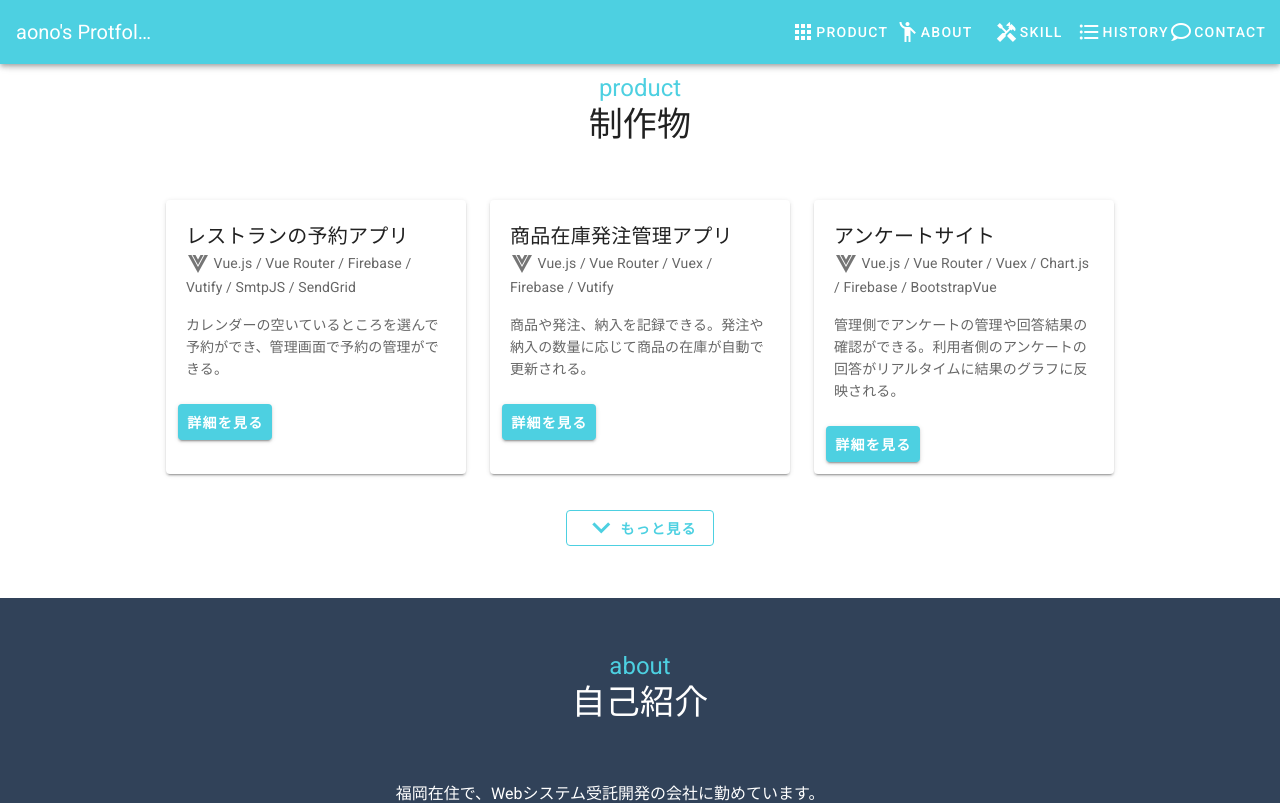
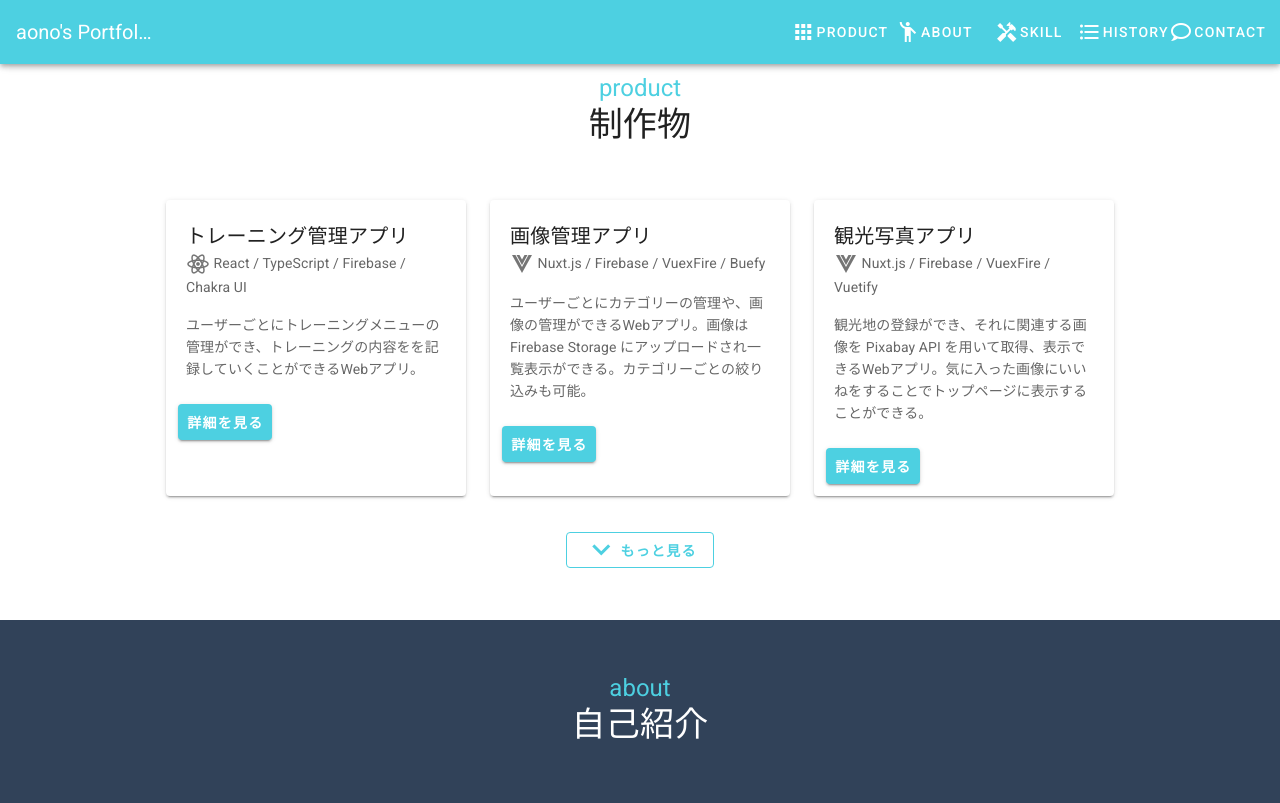
Before and after one commit to t-aono/aonos-portfolio, a Vue app: page / in a window 1280 px wide. Shown: the top 803 px of the page. Built offline with nearby package versions, Linux system fonts and the light colour scheme; what vue-plugin-load-script would draw is missing.

Commit message:
update notion url

```diff
--- a/src/components/Header.vue
+++ b/src/components/Header.vue
@@ -1,7 +1,7 @@
 <template>
   <v-app-bar fixed color="cyan lighten-2" class="white--text">
 
-    <v-app-bar-title>aono's Protfolio</v-app-bar-title>
+    <v-app-bar-title>aono's Portfolio</v-app-bar-title>
 
     <v-row class="d-none d-md-flex">
       <v-spacer></v-spacer>
--- a/src/components/Product.vue
+++ b/src/components/Product.vue
@@ -41,12 +41,36 @@ export default {
       toggle: 'more',
       items: [
         {
+          title: "トレーニング管理アプリ",
+          icon: "mdi-react",
+          tool: "React / TypeScript / Firebase / Chakra UI",
+          summary:
+            "ユーザーごとにトレーニングメニューの管理ができ、トレーニングの内容をを記録していくことができるWebアプリ。",
+          link: "https://ossified-elephant-7c0.notion.site/4098f3588edd4490b70355ad5e568d46",
+        },
+        {
+          title: "画像管理アプリ",
+          icon: "mdi-vuejs",
+          tool: "Nuxt.js / Firebase / VuexFire / Buefy",
+          summary:
+            "ユーザーごとにカテゴリーの管理や、画像の管理ができるWebアプリ。画像は Firebase Storage にアップロードされ一覧表示ができる。カテゴリーごとの絞り込みも可能。",
+          link: "https://ossified-elephant-7c0.notion.site/d70f94a29b3a481a8dfef28366207bae",
+        },
+        {
+          title: "観光写真アプリ",
+          icon: "mdi-vuejs",
+          tool: "Nuxt.js / Firebase / VuexFire / Vuetify",
+          summary:
+            "観光地の登録ができ、それに関連する画像を Pixabay API を用いて取得、表示できるWebアプリ。気に入った画像にいいねをすることでトップページに表示することができる。",
+          link: "https://ossified-elephant-7c0.notion.site/8953486949334fbf9c657039dcda7681",
+        },
+        {
           title: "レストランの予約アプリ",
           icon: "mdi-vuejs",
           tool: "Vue.js / Vue Router / Firebase / Vutify / SmtpJS / SendGrid",
           summary:
             "カレンダーの空いているところを選んで予約ができ、管理画面で予約の管理ができる。",
-          link: "https://ossified-elephant-7c0.notion.site/0ef3a755792d45f6a6d940f618737524",
+          link: "https://ossified-elephant-7c0.notion.site/00b7a4b0154041e8826ee86b635e975b",
         },
         {
           title: "商品在庫発注管理アプリ",
@@ -54,7 +78,7 @@ export default {
           tool: "Vue.js / Vue Router / Vuex / Firebase / Vutify",
           summary:
             "商品や発注、納入を記録できる。発注や納入の数量に応じて商品の在庫が自動で更新される。",
-          link: "https://ossified-elephant-7c0.notion.site/faf4cda0c77948ddb9cce0418d38b186",
+          link: "https://ossified-elephant-7c0.notion.site/4126e08c381c4fc089796968540d4c7b",
         },
         {
           title: "アンケートサイト",
@@ -62,7 +86,7 @@ export default {
           tool: "Vue.js / Vue Router / Vuex / Chart.js / Firebase / BootstrapVue",
           summary:
             "管理側でアンケートの管理や回答結果の確認ができる。利用者側のアンケートの回答がリアルタイムに結果のグラフに反映される。",
-          link: "https://ossified-elephant-7c0.notion.site/1f6cb43340624a1ea0177a1c907bad31",
+          link: "https://ossified-elephant-7c0.notion.site/15bbe493583a43608760bddfe2ed6dac",
         },
         {
           title: "複数店舗の予約管理アプリ",
@@ -70,7 +94,7 @@ export default {
           tool: "Laravel / SQLite / Tailwind CSS / Stripe",
           summary:
             "管理者は店舗や予約プランの管理ができ、ユーザーは予約後に決済ができるシステム。",
-          link: "https://ossified-elephant-7c0.notion.site/75a13517dd154f8fb2022b37c5b97e6f",
+          link: "https://ossified-elephant-7c0.notion.site/54f18f6e595447e9be6c072c223bdcbe",
         },
         {
           title: "タレントプロフィール検索サイト",
@@ -78,7 +102,7 @@ export default {
           tool: "Laravel / SQLite / Tailwind CSS",
           summary:
             "管理者はタレントプロフィールの登録・変種・削除ができ、ユーザーはタレントの検索ができる。",
-          link: "https://ossified-elephant-7c0.notion.site/f2cfe40274aa422fbeaa0e1aaf1c4aa6",
+          link: "https://ossified-elephant-7c0.notion.site/eb63168f5d9f4f01af37daea15bacf5e",
         },
         {
           title: "オンライン講座のシフト管理アプリ",
@@ -86,32 +110,16 @@ export default {
           tool: "Laravel / SQLite / Tailwind CSS",
           summary:
             "Googleカレンダーのある予定を取得して表示。事前に登録した講師に一括依頼できる。",
-          link: "https://ossified-elephant-7c0.notion.site/3bb11303ed594ec5970ebd8ff5474321",
+          link: "https://ossified-elephant-7c0.notion.site/72edad3d9b6044c0b99ec16816c31b13",
         },
-        {
-          title: "製造指示共有アプリ",
-          icon: "mdi-laravel",
-          tool: "Laravel / SQLite / Tailwind CSS",
-          summary:
-            "指示の一覧表示、詳細表示、登録、更新、削除ができるシステム。一覧表示の絞り込みも可能。",
-          link: "https://ossified-elephant-7c0.notion.site/03206a0884dc4e6ebf82b094aeada318",
-        },
-        {
-          title: "掲示板サイト",
-          icon: "mdi-language-php",
-          tool: "PHP / MySQL / Cloudinary / SendGrid",
-          summary:
-            "ログイン機能や投稿、コメント機能、画像アップロード機能を実装。",
-          link: "https://github.com/t-aono/php-bbs",
-        },
-        {
-          title: "メモアプリ",
-          icon: "mdi-language-php",
-          tool: "PHP / MySQL / JavaScript / jQuery / Ajax",
-          summary:
-            "メモの登録や更新、削除ができるWebアプリ。完了未完了のトグル機能も実装。",
-          link: "https://github.com/t-aono/php-memos",
-        },
+        // {
+        //   title: "製造指示共有アプリ",
+        //   icon: "mdi-laravel",
+        //   tool: "Laravel / SQLite / Tailwind CSS",
+        //   summary:
+        //     "指示の一覧表示、詳細表示、登録、更新、削除ができるシステム。一覧表示の絞り込みも可能。",
+        //   link: "https://ossified-elephant-7c0.notion.site/fee7baf7e39b4387a69b79c42bc0fe2e",
+        // }
       ],
     };
   },
```
